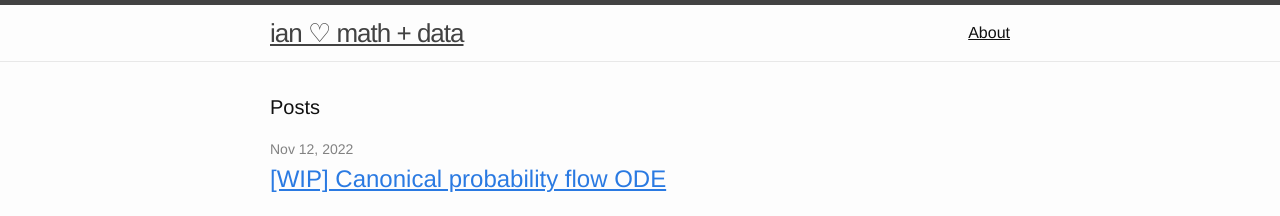
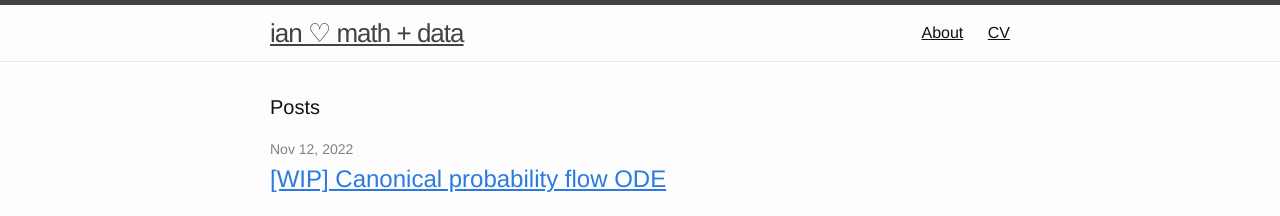
Before and after one commit to imh/imh.github.io, a Jekyll site: the page built from index.html, in a window 1280 px wide. Shown: the top 216 px of the page. Built offline with Jekyll 4.4.1, drawn with Linux system fonts in a browser that asks for light colours.

Commit message:
added CV to header

```diff
--- a/Gemfile
+++ b/Gemfile
@@ -3,6 +3,8 @@
 source "https://rubygems.org"
 
 # gem "rails"
+
+# gem "jekyll"
 
 gem "github-pages", group: :jekyll_plugins
 
--- a/_includes/header.html
+++ b/_includes/header.html
@@ -19,6 +19,7 @@
           <a class="page-link" href="{{ my_page.url | prepend: site.baseurl }}">{{ my_page.title }}</a>
           {% endif %}
         {% endfor %}
+        <a class="page-link" href="/assets/cv.pdf">CV</a>
       </div>
     </nav>
 
```
Also changed, not shown: Gemfile.lock.
